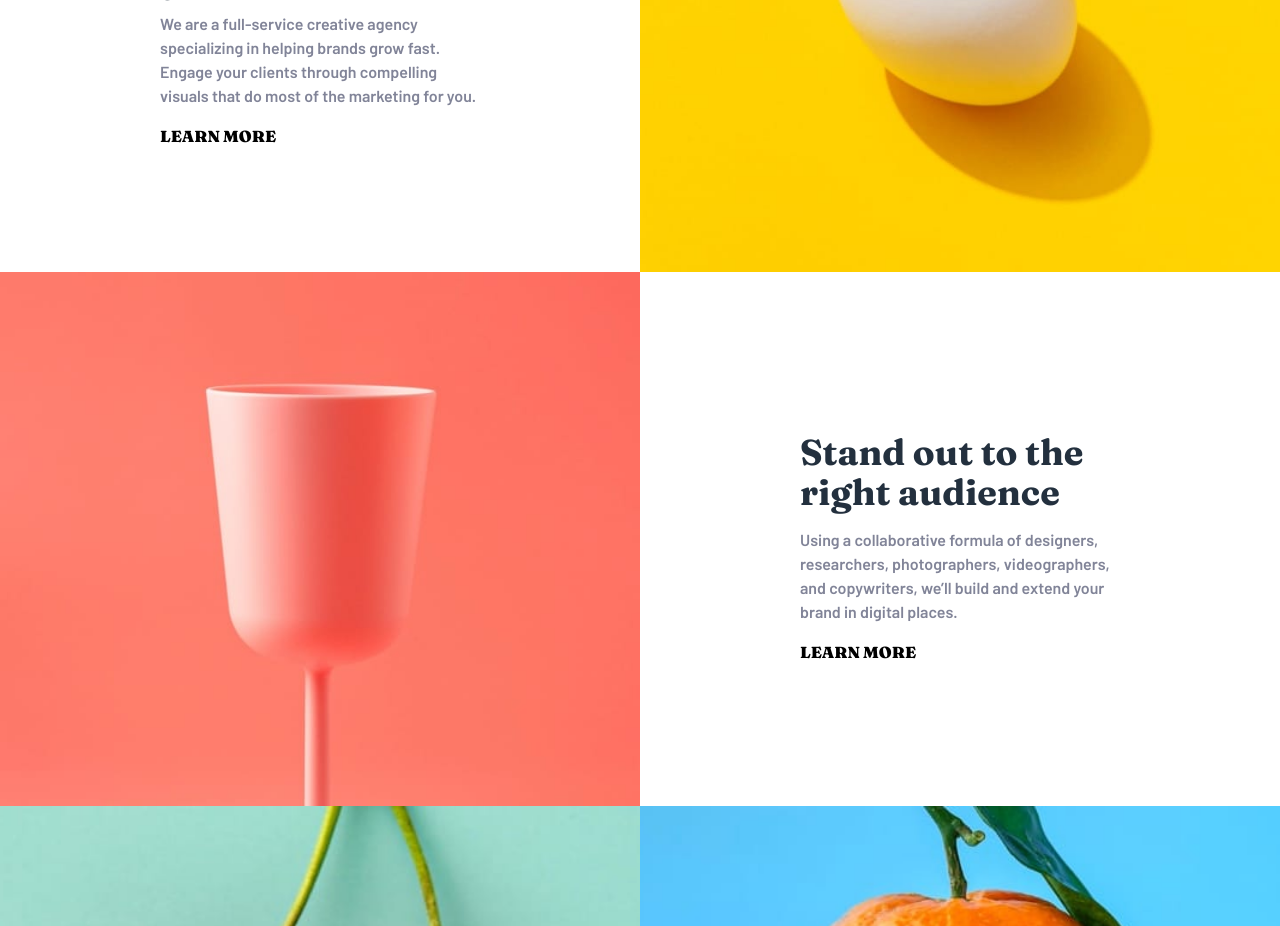
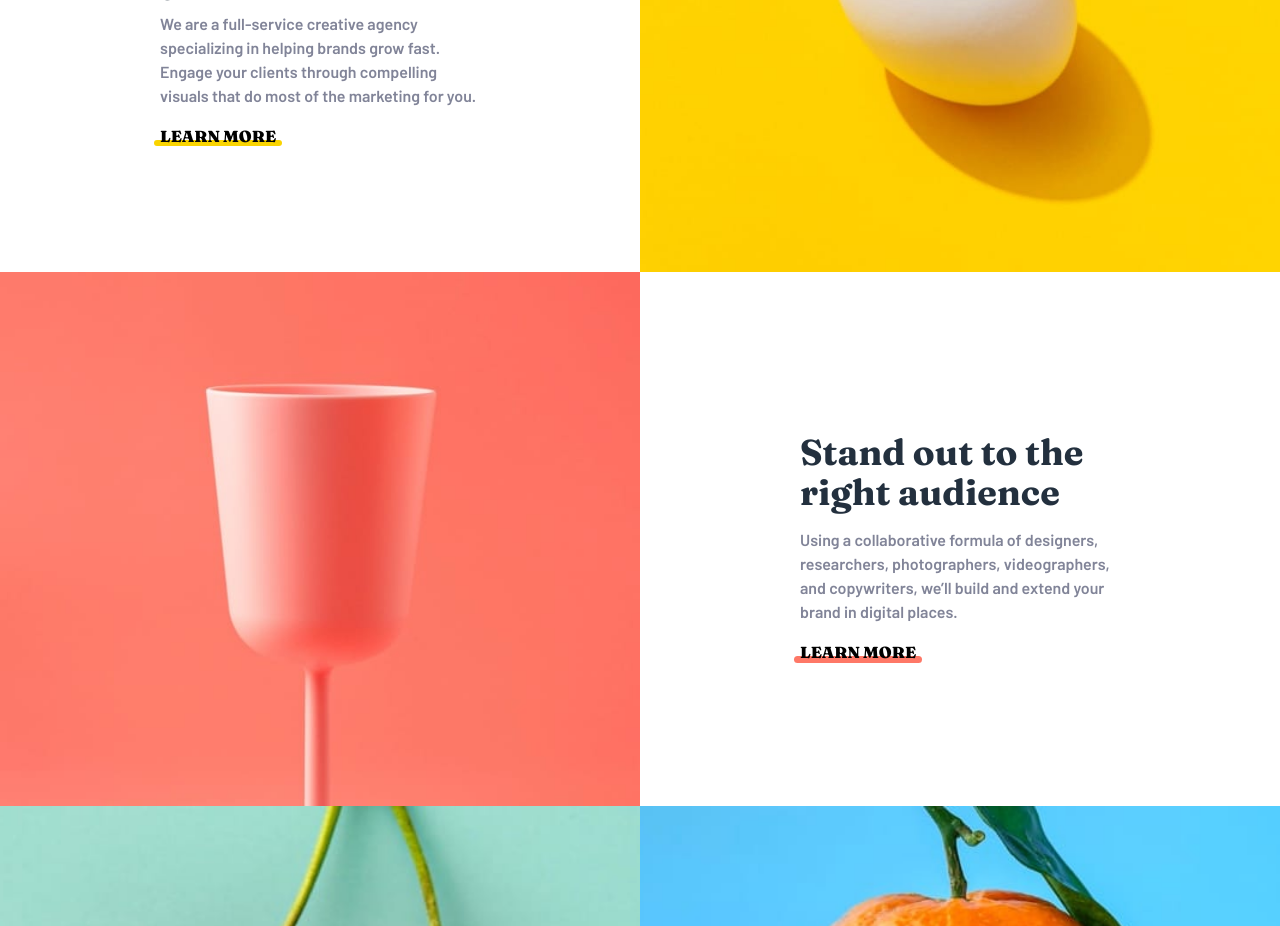
Before and after one commit to Md-Talim/sunnyside-agency-landing-page, a React (Create React App) app: page / in a window 1280 px wide. Shown: the part 1060-1986 px from the top of the page. Built offline with nearby package versions, Linux system fonts and the light colour scheme.

Commit message:
fixed the link border issue

```diff
--- a/src/components/BorderedLink.js
+++ b/src/components/BorderedLink.js
@@ -3,7 +3,7 @@ import '../styles/BorderedLink.css';
 const BorderedLink = (props) => (
   <a
     href={props.link}
-    className={`uppercase font-serif font-black after:bg-${props.color}`}
+    className={`uppercase font-serif font-black ${props.color}`}
   >
     {props.text}
   </a>
--- a/src/styles/BorderedLink.css
+++ b/src/styles/BorderedLink.css
@@ -12,3 +12,11 @@ a::after {
   top: 70%;
   left: -5%;
 }
+
+.red::after {
+  background-color: hsl(7, 99%, 70%);
+}
+
+.yellow::after {
+  background-color: hsl(51, 100%, 49%);
+}
```
